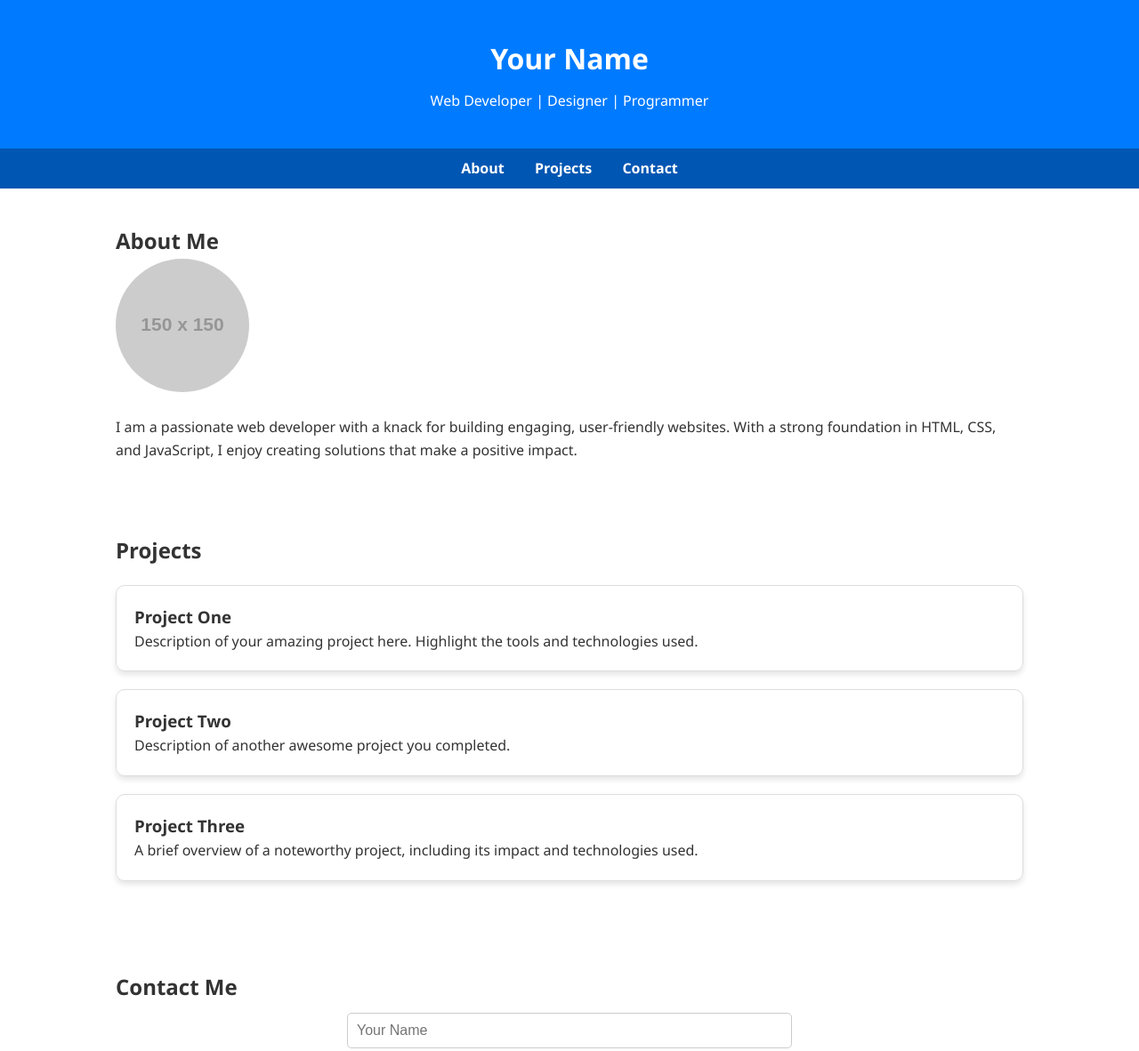
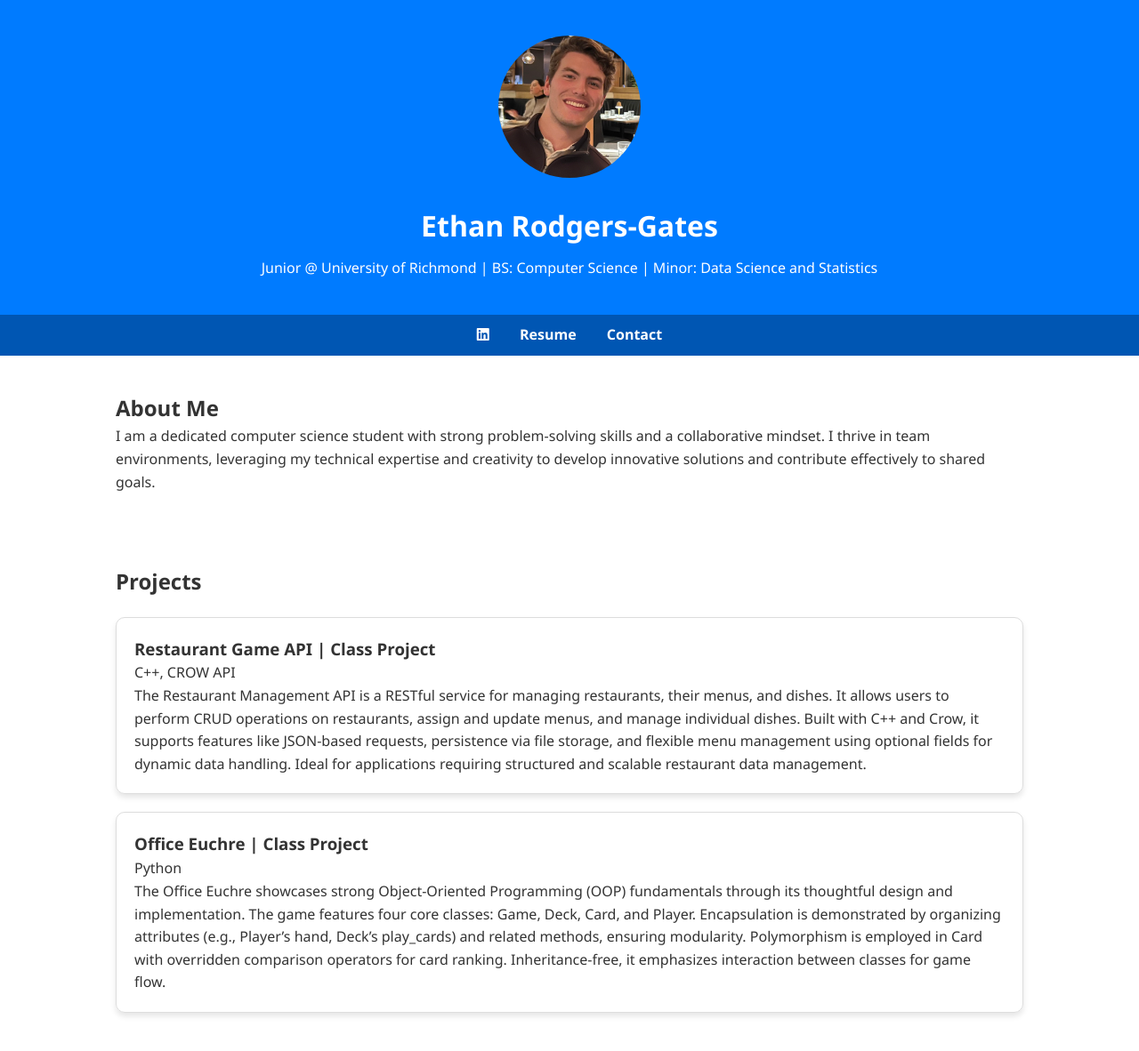
Before and after one commit to ethanrg3/ethanrg3.github.io, a plain HTML site: page index.html in a window 1280 px wide. Shown: the top 1182 px of the page at 89% size. Drawn offline with Linux system fonts and the light colour scheme; placeholder pictures from the web are drawn by us.

Commit message:
updated 2/18

```diff
--- a/index.html
+++ b/index.html
@@ -23,6 +23,14 @@
             color: #fff;
             padding: 40px 0;
             text-align: center;
+        }
+
+        header img {
+            width: 160px;
+            height: 160px;
+            border-radius: 50%;
+            object-fit: cover;
+            margin-bottom: 20px;
         }
 
         header h1 {
@@ -60,7 +68,7 @@
             margin-bottom: 20px;
         }
 
-        .projects .project-card {
+        .projects .project-card-2 {
             border: 1px solid #ddd;
             border-radius: 10px;
             padding: 20px;
@@ -112,52 +120,48 @@
             width: 100%;
         }
 
-        .social-icons a {
-            color: #fff;
-            margin: 0 10px;
+        .project-card {
             text-decoration: none;
-            font-size: 1.5em;
-            transition: color 0.3s;
-        }
-
-        .social-icons a:hover {
-            color: #FFD700;
+            color: #333;
         }
     </style>
 </head>
 <body>
     <header>
-        <h1>Your Name</h1>
-        <p>Web Developer | Designer | Programmer</p>
+        <img src="IMG_9225.jpg" alt="">
+        <h1>Ethan Rodgers-Gates</h1>
+        <p>Junior @ University of Richmond | BS: Computer Science | Minor: Data Science and Statistics</p>
     </header>
 
     <nav>
-        <a href="#about">About</a>
-        <a href="#projects">Projects</a>
+        <a href="https://www.linkedin.com/in/ethan-rodgers-gates/" target=""><i class="fab fa-linkedin"></i></a>
+        <a href="https://docs.google.com/document/d/e/2PACX-1vRje-NUhHhbuf5JDlGeX2_E64gJLemAXQOjJ5SJscA2NjlYs2D884WLUGkpOM-pYQ/pub">Resume</a>
         <a href="#contact">Contact</a>
     </nav>
 
     <section id="about" class="about">
         <h2>About Me</h2>
-        <img src="https://via.placeholder.com/150" alt="Profile Picture">
         <p>
-            I am a passionate web developer with a knack for building engaging, user-friendly websites. With a strong foundation in HTML, CSS, and JavaScript, I enjoy creating solutions that make a positive impact.
+            I am a dedicated computer science student with strong problem-solving skills and a collaborative mindset. I thrive in team environments, leveraging my technical expertise and creativity to develop innovative solutions and contribute effectively to shared goals.
         </p>
     </section>
 
     <section id="projects" class="projects">
         <h2>Projects</h2>
-        <div class="project-card">
-            <h3>Project One</h3>
-            <p>Description of your amazing project here. Highlight the tools and technologies used.</p>
-        </div>
-        <div class="project-card">
-            <h3>Project Two</h3>
-            <p>Description of another awesome project you completed.</p>
-        </div>
-        <div class="project-card">
-            <h3>Project Three</h3>
-            <p>A brief overview of a noteworthy project, including its impact and technologies used.</p>
+        <div class="project-card-2">
+        <a class="project-card" href = "https://github.com/cmsc240-f24/project-brianethan">
+            <h3>Restaurant Game API | Class Project</h3>
+            <p>C++, CROW API</p>
+            <p>The Restaurant Management API is a RESTful service for managing restaurants, their menus, and dishes.
+                It allows users to perform CRUD operations on restaurants, assign and update menus, and manage individual dishes. Built with C++ and Crow, it supports features like JSON-based requests, persistence via file storage, and flexible menu management using optional fields for dynamic data handling.
+                Ideal for applications requiring structured and scalable restaurant data management.</p>
+        </a>
+    </div>
+        <div class="project-card-2">
+            <h3>Office Euchre | Class Project</h3>
+            <p>Python</p>
+            <p>The Office Euchre showcases strong Object-Oriented Programming (OOP) fundamentals through its thoughtful design and implementation. The game features four core classes: Game, Deck, Card, and Player. Encapsulation is demonstrated by organizing attributes (e.g., Player’s hand, Deck’s play_cards) and related methods, ensuring modularity.
+                Polymorphism is employed in Card with overridden comparison operators for card ranking. Inheritance-free, it emphasizes interaction between classes for game flow.</p>
         </div>
     </section>
 
@@ -172,12 +176,7 @@
     </section>
 
     <footer>
-        <div class="social-icons">
-            <a href="#" target="_blank"><i class="fab fa-github"></i></a>
-            <a href="#" target="_blank"><i class="fab fa-linkedin"></i></a>
-            <a href="#" target="_blank"><i class="fab fa-twitter"></i></a>
-        </div>
-        <p>&copy; 2025 Your Name. All Rights Reserved.</p>
+        <p>&copy; 2025 Ethan Rodgers-Gates. All Rights Reserved.</p>
     </footer>
 </body>
 </html>
```
Also changed, not shown: IMG_9225.jpg (added), 1 other file.
